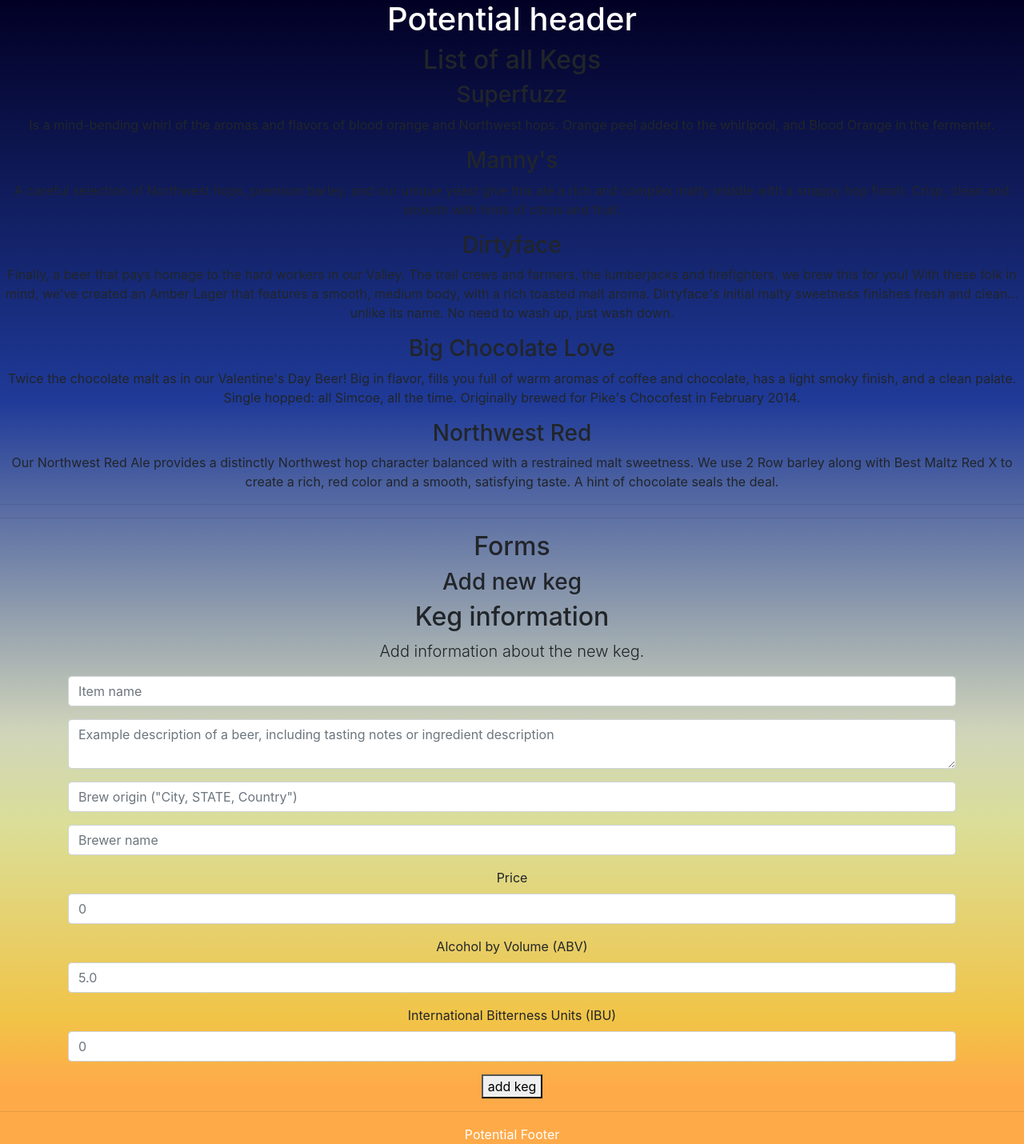
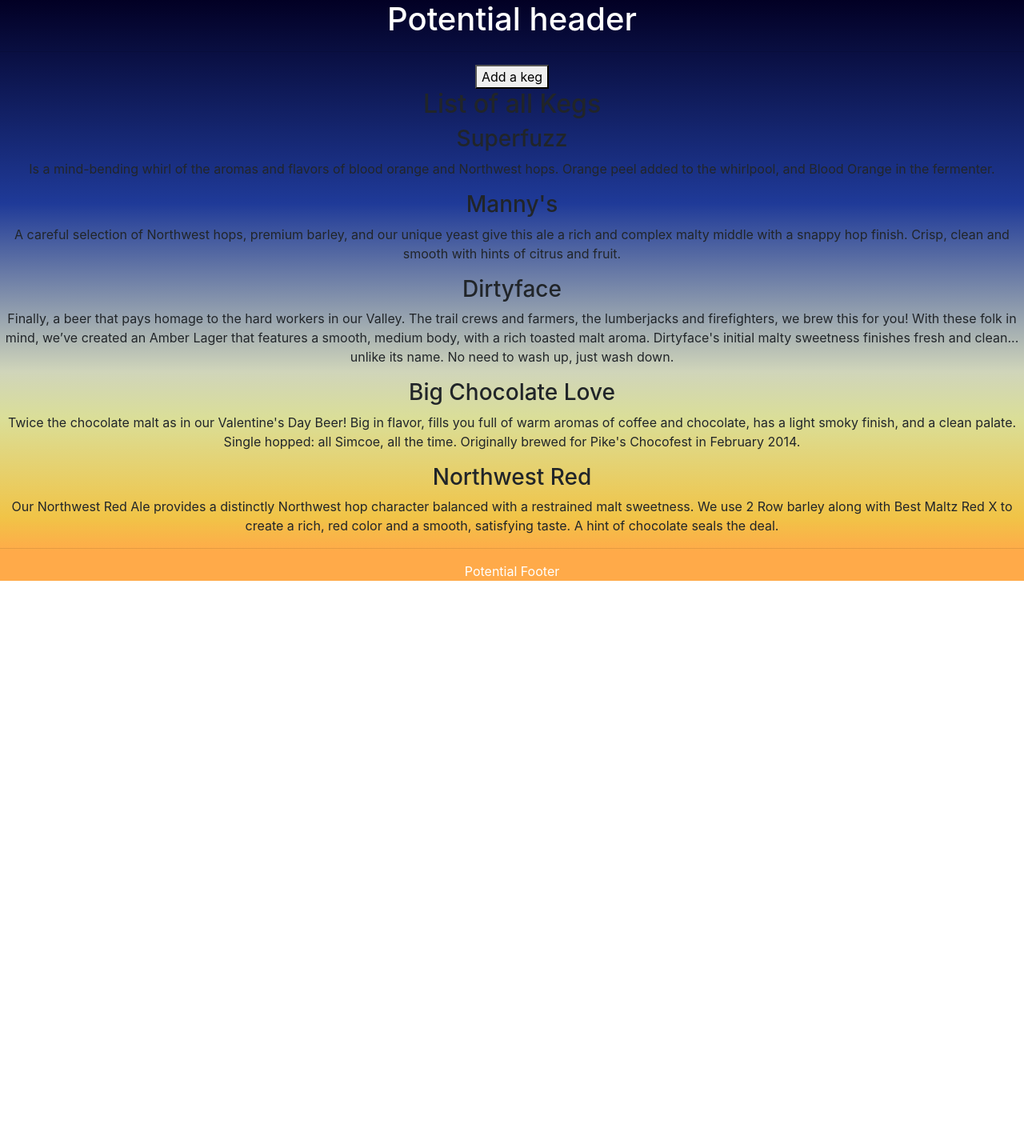
Before and after one commit to KristaRutz/taproom, a React (Create React App) app: page / in a window 1280 px wide. Shown: the whole page at 80% size. After the commit the page ends 800 px from the top, so only its background shows below. Built offline with nearby package versions, Linux system fonts and the light colour scheme.

Commit message:
Clean up comments

```diff
--- a/src/components/KegControl/KegControl.js
+++ b/src/components/KegControl/KegControl.js
@@ -8,16 +8,29 @@
 class KegControl extends React.Component {
   constructor(props) {
     super(props);
-    this.state = { masterKegList: kegList, selectedKeg: null, editing: false };
+    this.state = {
+      masterKegList: kegList,
+      selectedKeg: null,
+      editing: false,
+      addingNew: false,
+    };
   }
 
-  handleAddKeg = (newKeg) => {
-    console.log("keg control handleAddKeg");
+  /* Adding a new keg */
+  handleAddClick = () => {
+    this.setState({ addingNew: true });
+  };
+  handleAddingKeg = (newKeg) => {
+    console.log("keg control handleAddingKeg");
     console.log(newKeg);
     const newMasterKegList = this.state.masterKegList.concat(newKeg);
-    this.setState({ masterKegList: newMasterKegList });
+    this.setState({ masterKegList: newMasterKegList, addingNew: false });
+  };
+  handleLeaveNewFormClick = () => {
+    this.setState({ addingNew: false });
   };
 
+  /* View individual keg detail */
   handleKegDetailClick = (id) => {
     const selectedKeg = this.state.masterKegList.filter(
       (keg) => keg.id === id
@@ -25,19 +38,15 @@
     console.log(selectedKeg);
     this.setState({ selectedKeg: selectedKeg });
   };
-
   handleLeaveKegDetailClick = () => {
     this.setState({ selectedKeg: null });
   };
 
+  /* Edit a keg */
   handleEditClick = (id) => {
-    // const selectedKeg = this.state.masterKegList.filter(
-    //   (keg) => keg.id === id
-    // )[0];
     console.log(this.state.selectedKeg.itemName);
     this.setState({ editing: true });
   };
-
   handleEditingKeg = (editedKeg) => {
     const editedKegIndex = this.state.masterKegList.indexOf(
       this.state.selectedKeg
@@ -53,11 +62,11 @@
       selectedKeg: null,
     });
   };
-
   handleLeaveEditFormClick = () => {
     this.setState({ editing: false });
   };
 
+  /* Delete a keg */
   handleDeleteClick = (id) => {
     const newMasterKegList = this.state.masterKegList.filter(
       (keg) => keg.id !== id
@@ -68,6 +77,7 @@
     });
   };
 
+  /* Determine which components should be displayed on render */
   setVisibleScreen = () => {
     if (this.state.editing === true) {
       return {
@@ -90,14 +100,22 @@
           />
         ),
       };
+    } else if (this.state.addingNew === true) {
+      return {
+        component: (
+          <NewKegForm
+            handleAddingKeg={this.handleAddingKeg}
+            onLeaveNewFormClick={this.handleLeaveNewFormClick}
+          />
+        ),
+      };
     } else {
       return {
-        component: (
-          <KegList
-            kegList={this.state.masterKegList}
-            onKegDetailClick={this.handleKegDetailClick}
-          />
-        ),
+        component: null,
+        // <KegList
+        //   kegList={this.state.masterKegList}
+        //   onKegDetailClick={this.handleKegDetailClick}
+        // />
       };
     }
   };
@@ -115,14 +133,15 @@
           onLeaveKegDetailClick={this.handleLeaveKegDetailClick}
         /> */}
         <hr />
-        {/* <KegList
+        <button onClick={this.handleAddClick}>Add a keg</button>
+        <KegList
           kegList={this.state.masterKegList}
           onKegDetailClick={this.handleKegDetailClick}
-        /> */}
+        />
         <hr />
-        <h2>Forms </h2>
-        <NewKegForm handleAddKeg={this.handleAddKeg} />
-        <hr />
+        {/* <h2>Forms </h2>
+        <NewKegForm handleAddingKeg={this.handleAddingKeg} />
+        <hr /> */}
         {/* <EditKegForm />
         <hr /> */}
       </React.Fragment>
--- a/src/components/KegControl/KegList.js
+++ b/src/components/KegControl/KegList.js
@@ -6,16 +6,9 @@
   return (
     <>
       <h2>List of all Kegs</h2>
-      {props.kegList.map((keg) => {
-        //console.log(keg);
-        return (
-          <KegListTile
-            keg={keg}
-            onClick={props.onKegDetailClick}
-            key={keg.id}
-          />
-        );
-      })}
+      {props.kegList.map((keg) => (
+        <KegListTile keg={keg} onClick={props.onKegDetailClick} key={keg.id} />
+      ))}
     </>
   );
 }
--- a/src/components/KegControl/NewKegForm.js
+++ b/src/components/KegControl/NewKegForm.js
@@ -17,10 +17,11 @@
       lastUpdated: new Date(),
       id: v4(),
     };
-    props.handleAddKeg(newKeg);
+    props.handleAddingKeg(newKeg);
   };
   return (
     <div className="container">
+      <button onClick={props.onLeaveNewFormClick}>x</button>
       <h3>Add new keg</h3>
       <h2>Keg information</h2>
       <p className="lead">Add information about the new keg.</p>
@@ -96,7 +97,8 @@
 }
 
 NewKegForm.propTypes = {
-  handleAddKeg: PropTypes.func,
+  handleAddingKeg: PropTypes.func,
+  onLeaveNewFormClick: PropTypes.func,
 };
 
 export default NewKegForm;
```
Also changed, not shown: src/components/KegControl/EditKegForm.js (+0 -39 lines).
